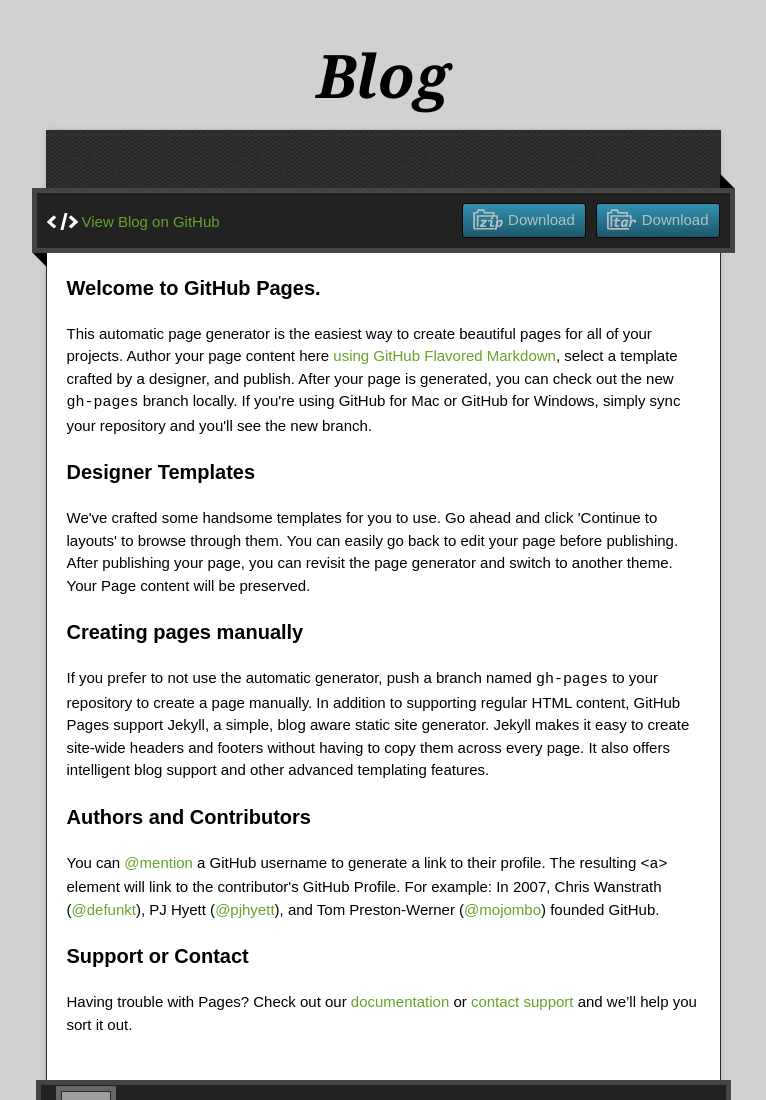
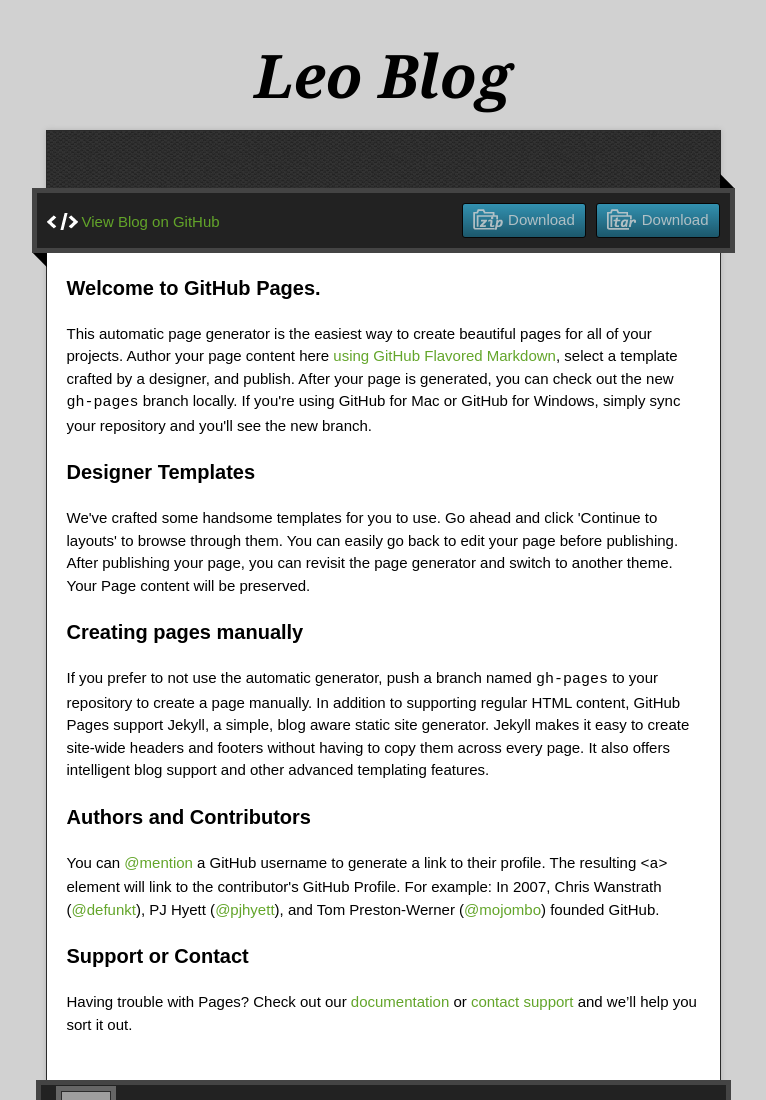
Before and after one commit to superwomanfeng/666team, a plain HTML site: page index.html in a window 1280 px wide. Shown: the top 1100 px of the page, without its empty margins (257-1023 px from the left). Drawn offline with nearby package versions, Linux system fonts and the light colour scheme; grey boxes are pictures that could not be loaded.

Commit message:
Update index.html

```diff
--- a/index.html
+++ b/index.html
@@ -22,7 +22,7 @@
 
   <div class="wrapper">
     <header>
-      <h1 class="title">Blog</h1>
+      <h1 class="title">Leo Blog</h1>
     </header>
     <div id="container">
       <p class="tagline"></p>
```
